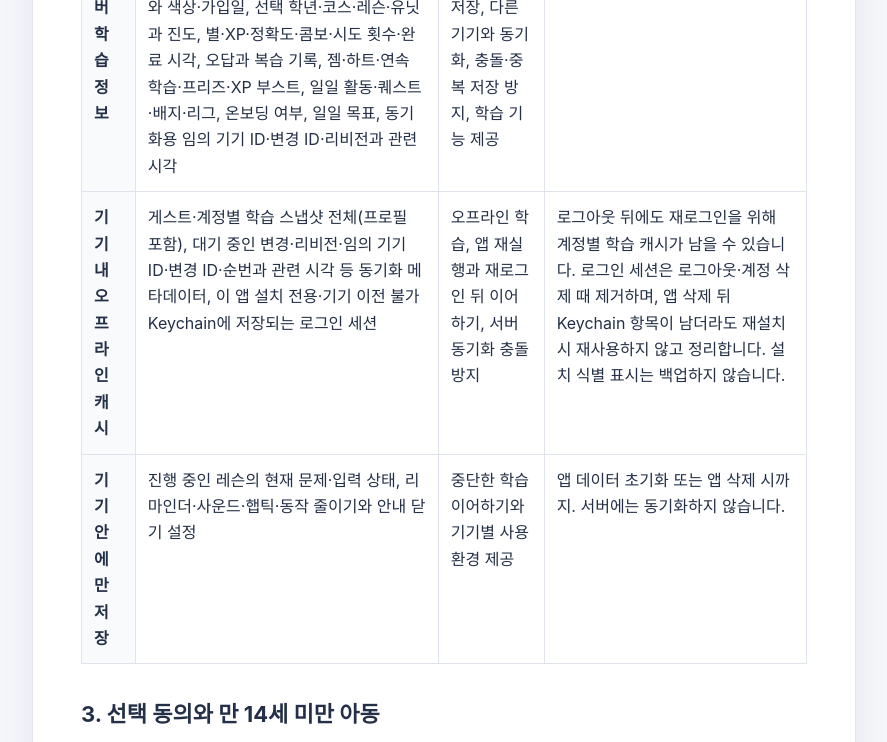
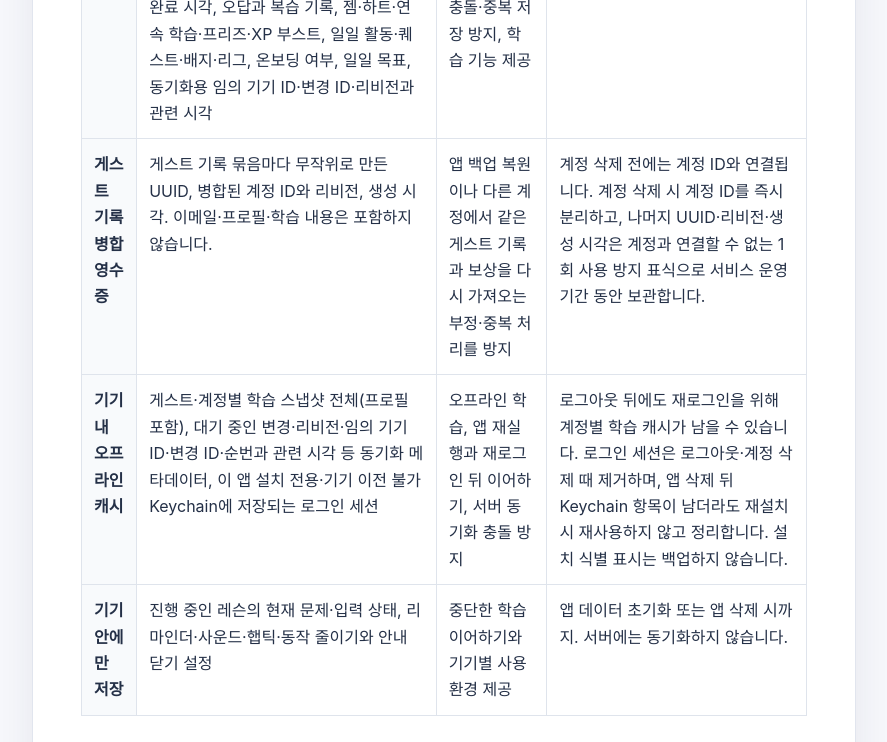
Before and after one commit to johnlee92/mathlingo-privacy, a plain HTML site: page index.html in a window 1280 px wide. Shown: the part 1080-1822 px from the top of the page, without its empty margins (196-1083 px from the left). Drawn offline with Linux system fonts and the light colour scheme.

Commit message:
Disclose guest import anti-replay receipt retention

```diff
--- a/index.html
+++ b/index.html
@@ -97,6 +97,12 @@
               <td>계정 삭제 시까지</td>
             </tr>
             <tr>
+              <th>게스트 기록 병합 영수증</th>
+              <td>게스트 기록 묶음마다 무작위로 만든 UUID, 병합된 계정 ID와 리비전, 생성 시각. 이메일·프로필·학습 내용은 포함하지 않습니다.</td>
+              <td>앱 백업 복원이나 다른 계정에서 같은 게스트 기록과 보상을 다시 가져오는 부정·중복 처리를 방지</td>
+              <td>계정 삭제 전에는 계정 ID와 연결됩니다. 계정 삭제 시 계정 ID를 즉시 분리하고, 나머지 UUID·리비전·생성 시각은 계정과 연결할 수 없는 1회 사용 방지 표식으로 서비스 운영 기간 동안 보관합니다.</td>
+            </tr>
+            <tr>
               <th>기기 내 오프라인 캐시</th>
               <td>게스트·계정별 학습 스냅샷 전체(프로필 포함), 대기 중인 변경·리비전·임의 기기 ID·변경 ID·순번과 관련 시각 등 동기화 메타데이터, 이 앱 설치 전용·기기 이전 불가 Keychain에 저장되는 로그인 세션</td>
               <td>오프라인 학습, 앱 재실행과 재로그인 뒤 이어하기, 서버 동기화 충돌 방지</td>
@@ -143,7 +149,7 @@
         <ul>
           <li>로그아웃하면 해당 기기의 Keychain 로그인 세션을 제거하고 게스트 화면으로 전환합니다. 서버 계정·학습 정보와 이 기기의 계정별 오프라인 캐시·동기화 메타데이터는 유지되며, 같은 계정으로 다시 인증하기 전에는 표시하지 않습니다.</li>
           <li>로그인 세션은 현재 기기와 앱 설치에만 묶어 저장하며 백업이나 다른 기기로 이전하지 않습니다. 앱 삭제 뒤 Keychain 항목이 남더라도 재설치 때 이전 세션을 자동으로 복원하지 않습니다.</li>
-          <li>앱의 계정 삭제에서 현재 비밀번호로 다시 로그인하면 Supabase 계정과 연결된 서버 학습 정보 및 해당 기기의 계정별 프로필·학습 캐시를 삭제합니다.</li>
+          <li>앱의 계정 삭제에서 현재 비밀번호로 다시 로그인하면 Supabase 계정과 연결된 서버 학습 정보 및 해당 기기의 계정별 프로필·학습 캐시를 삭제합니다. 게스트 기록 병합 영수증에서는 계정 ID를 즉시 분리하며, 같은 기록의 중복 보상을 막는 무작위 UUID·리비전·생성 시각만 계정과 연결할 수 없는 표식으로 남깁니다.</li>
           <li>리마인더·사운드·햅틱·동작 줄이기 같은 기기 설정은 계정 삭제 후에도 남을 수 있으며 앱 삭제로 지울 수 있습니다.</li>
           <li>열람·정정·삭제·처리정지·동의 철회 요청은 <a href="mailto:ubergriden@gmail.com">ubergriden@gmail.com</a>으로 접수할 수 있습니다. 요청자 본인 또는 정당한 법정대리인인지 확인할 수 있습니다.</li>
         </ul>
```
